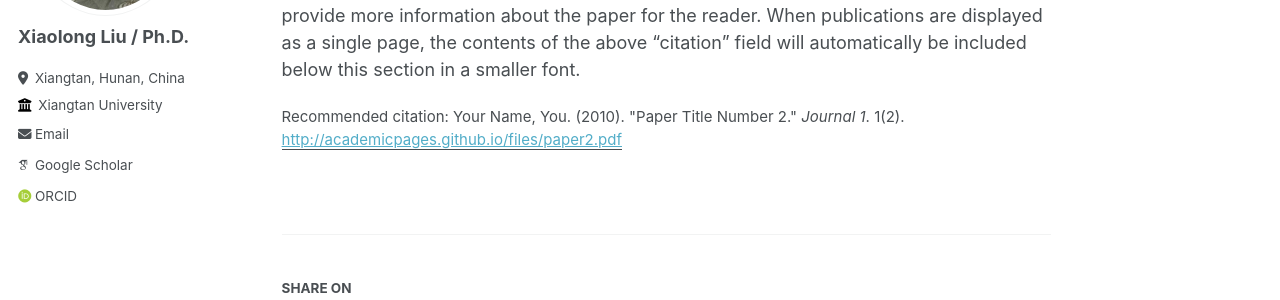
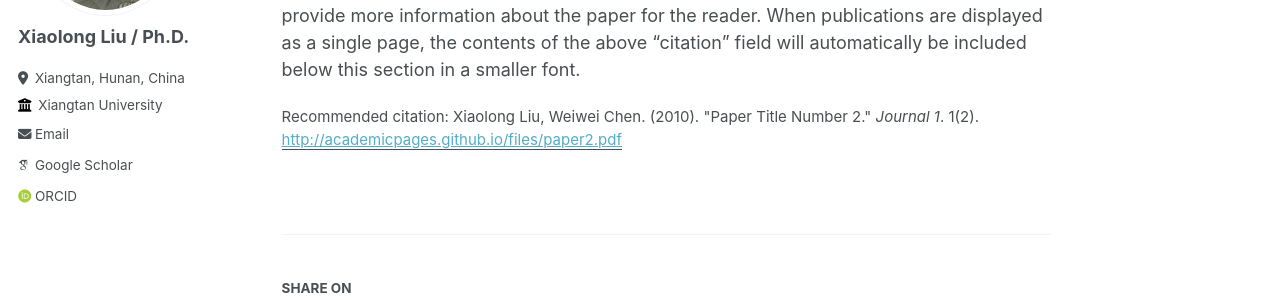
Before and after one commit to xiao-long-liu/xiao-long-liu.github.io, a Jekyll site: the page built from _publications/2010-10-01-paper-title-number-2.md, in a window 1280 px wide and 1164 px high. Shown: the part 311-611 px from the top of the window. Built offline with Jekyll 4.4.1, drawn with Linux system fonts in a browser that asks for light colours; some web fonts are replaced.

Commit message:
Update 2010-10-01-paper-title-number-2.md

```diff
--- a/_publications/2010-10-01-paper-title-number-2.md
+++ b/_publications/2010-10-01-paper-title-number-2.md
@@ -6,7 +6,7 @@ excerpt: 'This paper is about the number 2. The number 3 is left for future work
 date: 2021-10-01
 venue: 'Journal 1'
 paperurl: 'http://academicpages.github.io/files/paper2.pdf'
-citation: 'Your Name, You. (2010). &quot;Paper Title Number 2.&quot; <i>Journal 1</i>. 1(2).'
+citation: 'Xiaolong Liu, Weiwei Chen. (2010). &quot;Paper Title Number 2.&quot; <i>Journal 1</i>. 1(2).'
 ---
 
 The contents above will be part of a list of publications, if the user clicks the link for the publication than the contents of section will be rendered as a full page, allowing you to provide more information about the paper for the reader. When publications are displayed as a single page, the contents of the above "citation" field will automatically be included below this section in a smaller font.
```
